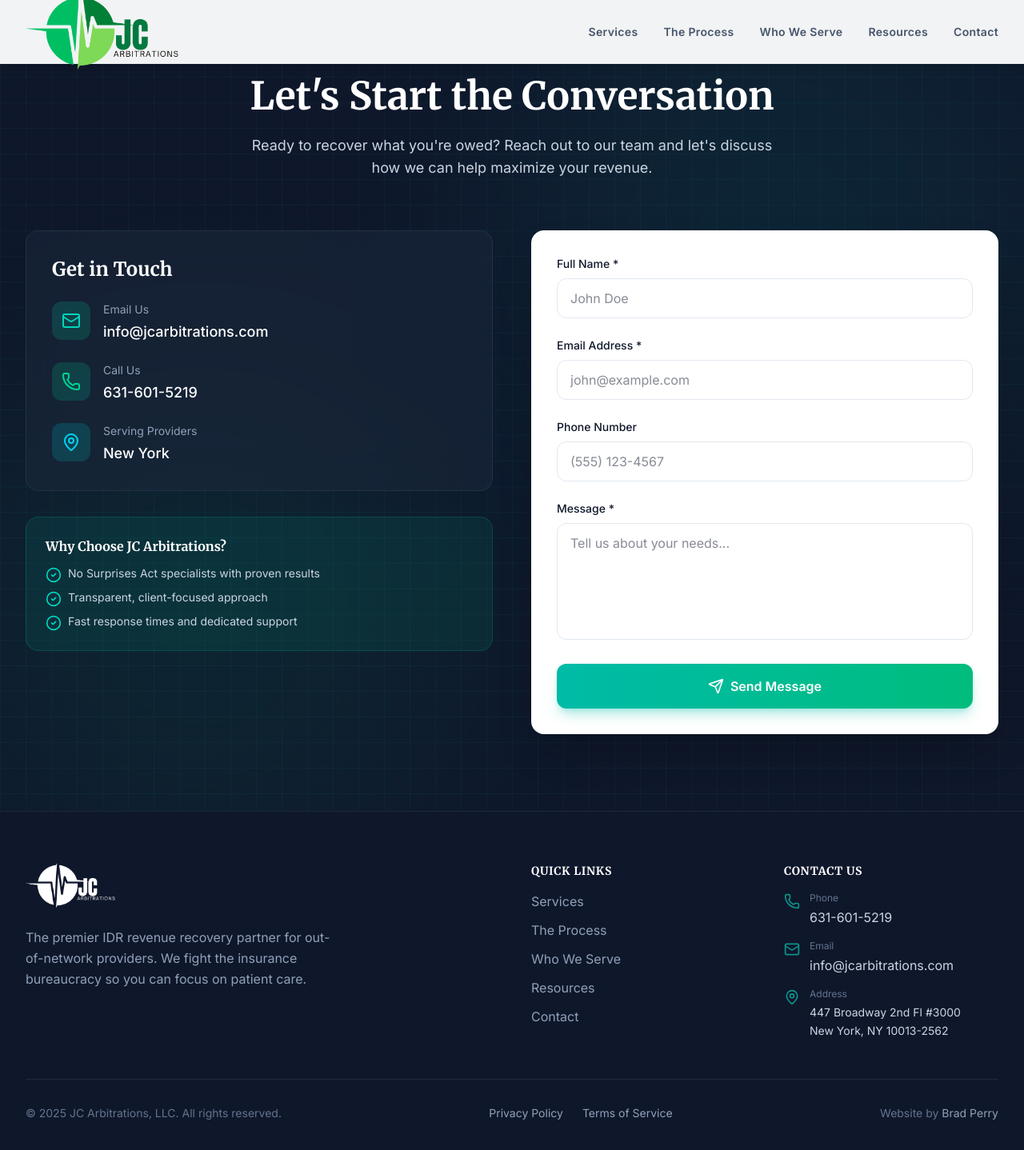
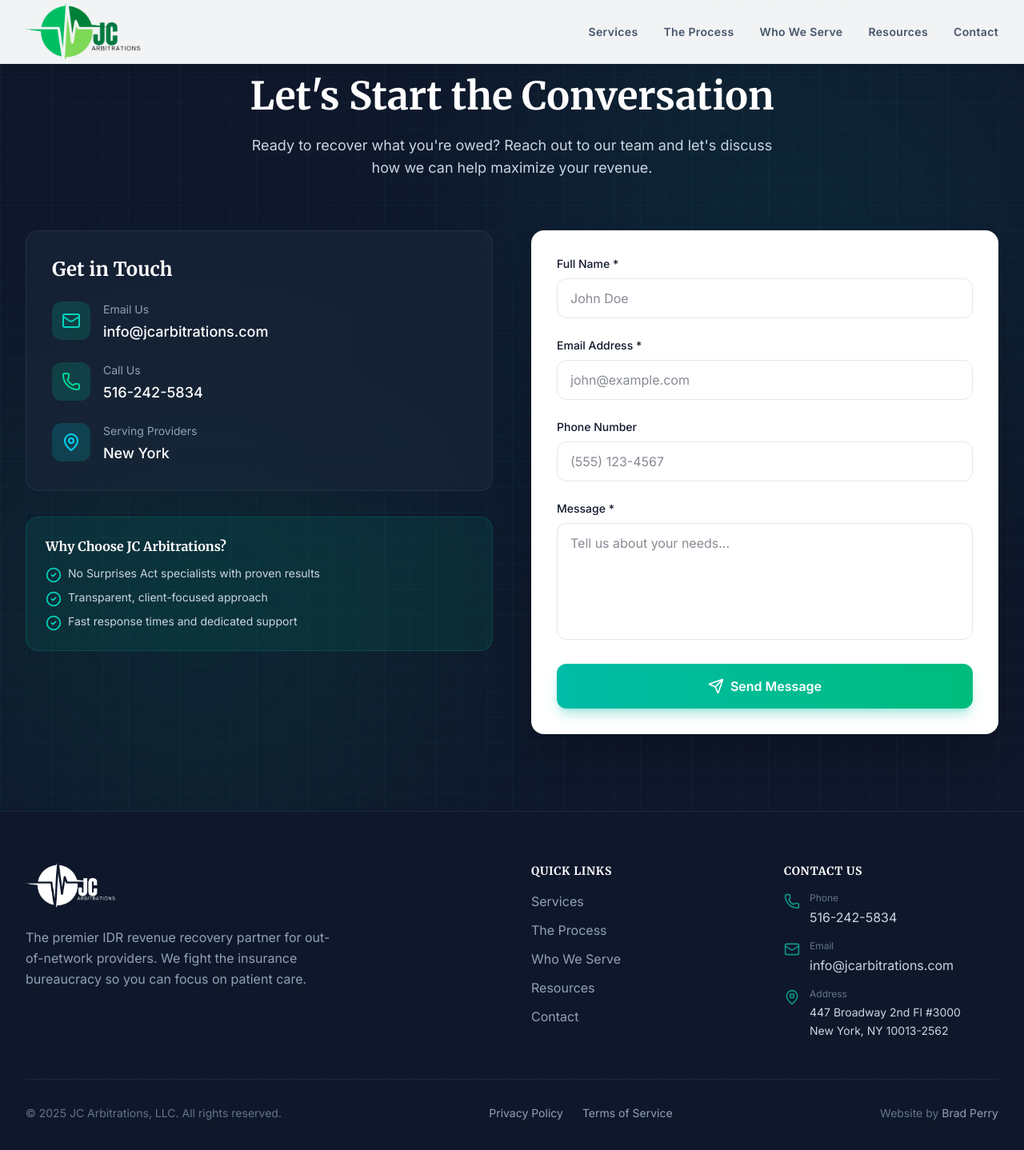
Before and after one commit to bperry129/JC-ARB, a Next.js app: page /contact in a window 1280 px wide. Shown: the top 1438 px of the page at 80% size. Built offline with nearby package versions, Linux system fonts and the light colour scheme.

Commit message:
Adjust logo size, update phone number to 516-242-5834

```diff
--- a/src/components/layout/Footer.tsx
+++ b/src/components/layout/Footer.tsx
@@ -39,8 +39,8 @@ export function Footer() {
                 <Phone className="w-5 h-5 text-recovery-teal flex-shrink-0 mt-0.5" />
                 <div>
                   <p className="text-xs text-slate-500 mb-1">Phone</p>
-                  <a href="tel:631-601-5219" className="text-slate-300 hover:text-recovery-teal transition-colors">
-                    631-601-5219
+                  <a href="tel:516-242-5834" className="text-slate-300 hover:text-recovery-teal transition-colors">
+                    516-242-5834
                   </a>
                 </div>
               </div>
--- a/src/components/layout/Navbar.tsx
+++ b/src/components/layout/Navbar.tsx
@@ -26,11 +26,11 @@ export function Navbar() {
     >
       <div className="max-w-7xl mx-auto px-4 sm:px-6 lg:px-8 h-full flex items-center justify-between">
         {/* LOGO */}
-        <Link href="/" className="flex items-center group relative z-50">
+        <Link href="/" className="flex items-center group">
           <img
             src="/media/logo.png"
             alt="JC Arbitrations"
-            className="h-20 md:h-24 w-auto object-contain transition-transform group-hover:scale-105"
+            className="h-16 md:h-18 w-auto object-contain transition-transform group-hover:scale-105"
           />
         </Link>
 
--- a/src/components/sections/Contact.tsx
+++ b/src/components/sections/Contact.tsx
@@ -119,8 +119,8 @@ export function Contact() {
                   </div>
                   <div>
                     <p className="text-slate-400 text-sm mb-1">Call Us</p>
-                    <a href="tel:631-601-5219" className="text-white text-lg font-medium hover:text-emerald-400 transition-colors">
-                      631-601-5219
+                    <a href="tel:516-242-5834" className="text-white text-lg font-medium hover:text-emerald-400 transition-colors">
+                      516-242-5834
                     </a>
                   </div>
                 </div>
```
